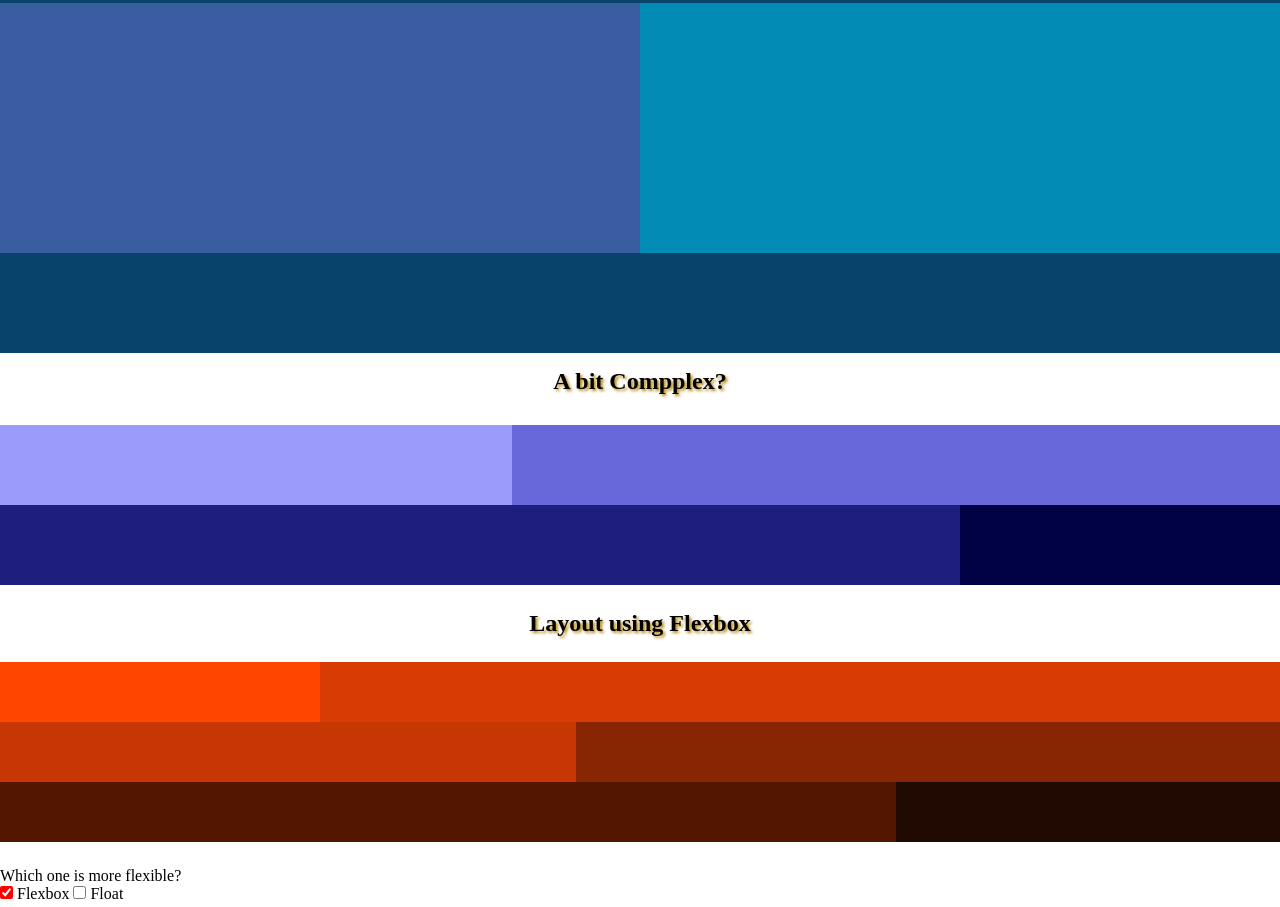
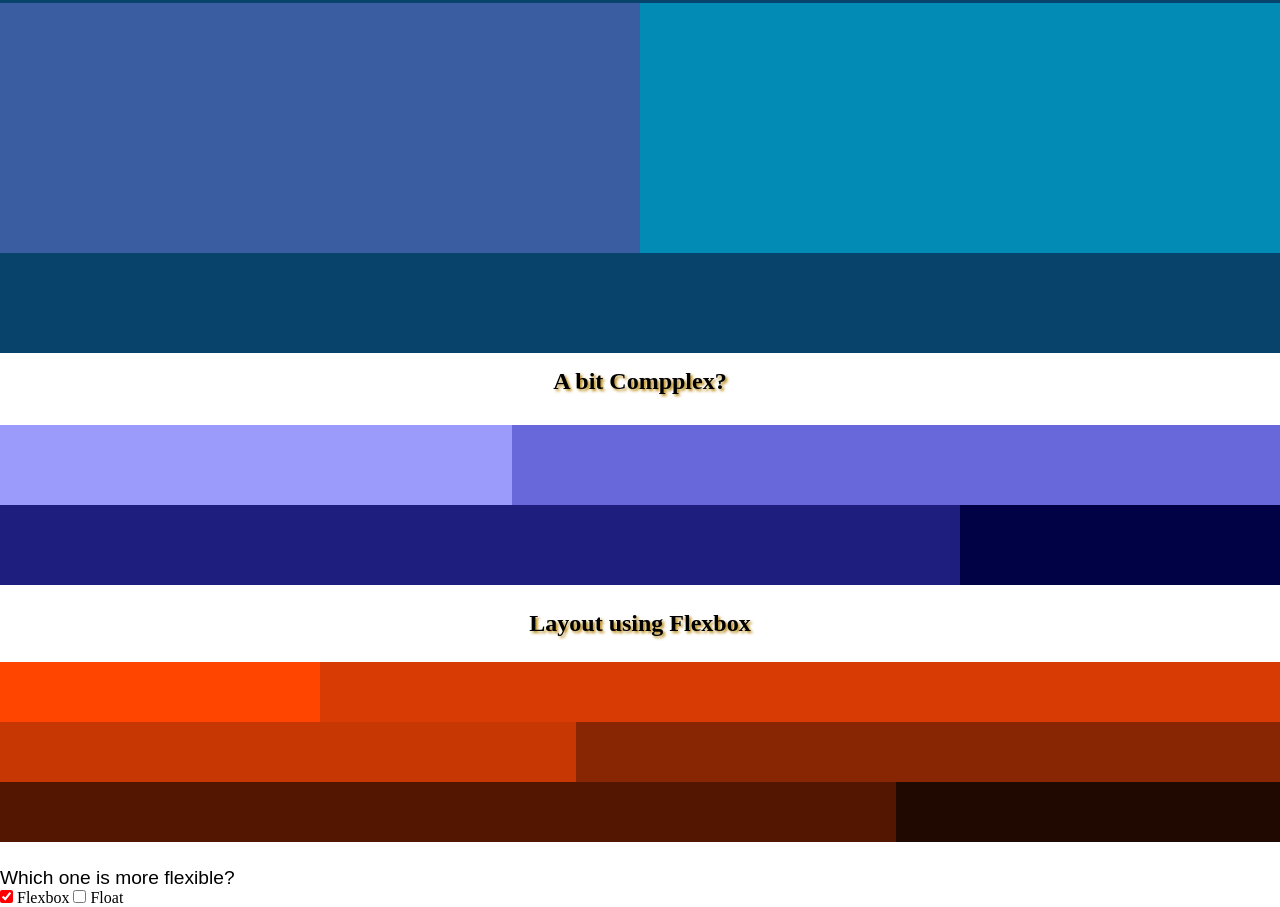
Before and after one commit to shafiqulbari/layout-float-flexbox, a plain HTML site: page index.html in a window 1280 px wide. Shown: the part 296-1203 px from the top of the page. Drawn offline with Linux system fonts and the light colour scheme.

Commit message:
Update style.css

```diff
--- a/style.css
+++ b/style.css
@@ -152,9 +152,10 @@
     width: 30%;
 }
 
-.p {
+p {
     margin-top: 25px;
     font-size: larger;
+    font-family: sans-serif;
 }
 
 input {
```
